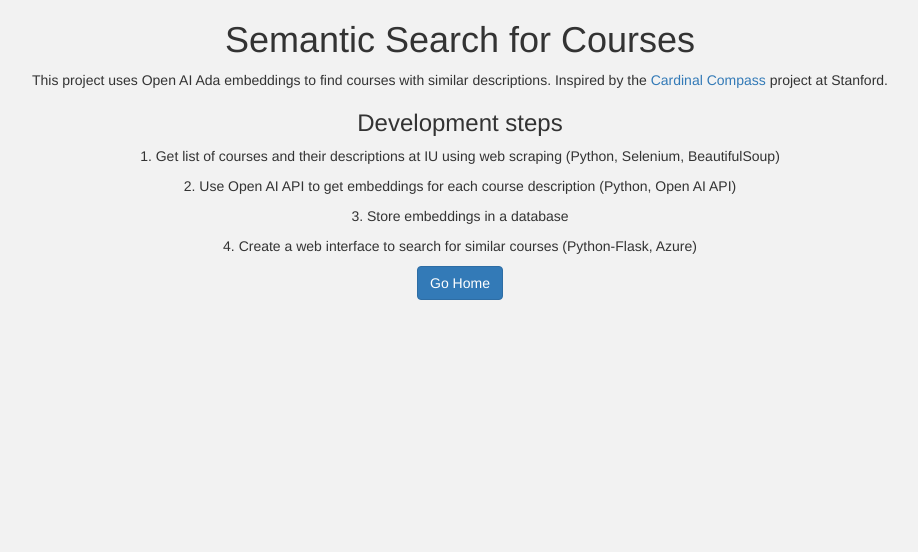
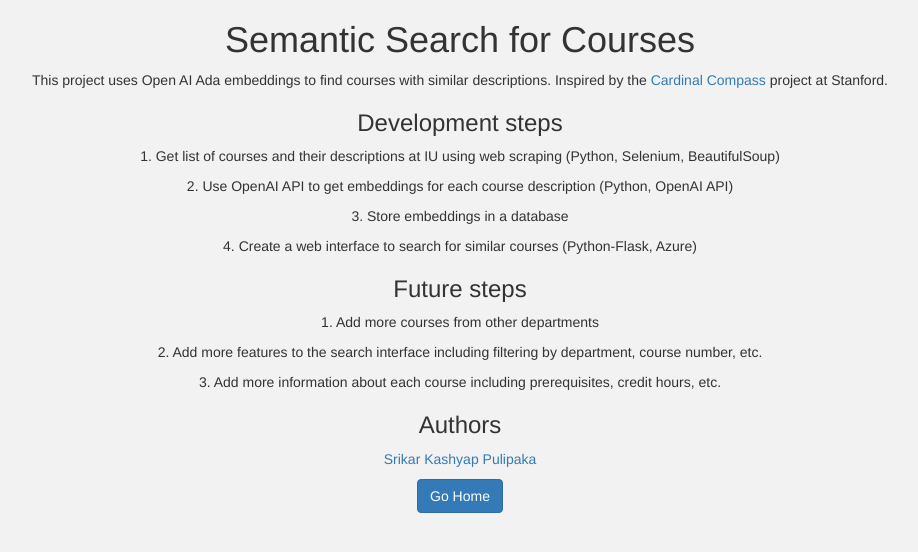
Before and after one commit to SrikarKashyap/SemanticSearch, a Flask app: page /about in a window 1280 px wide. Shown: the top 552 px of the page, without its empty margins (180-1098 px from the left). Run offline with Flask 3, Linux system fonts and the light colour scheme; some libraries are stand-ins or nearby versions.

Commit message:
html fixes

```diff
--- a/templates/about.html
+++ b/templates/about.html
@@ -30,9 +30,17 @@
 
     <h3>Development steps</h3>
     <p>1. Get list of courses and their descriptions at IU using web scraping (Python, Selenium, BeautifulSoup)</p>
-    <p>2. Use Open AI API to get embeddings for each course description (Python, Open AI API)</p>
+    <p>2. Use OpenAI API to get embeddings for each course description (Python, OpenAI API)</p>
     <p>3. Store embeddings in a database</p>
     <p>4. Create a web interface to search for similar courses (Python-Flask, Azure)</p>
+
+    <h3>Future steps</h3>
+    <p>1. Add more courses from other departments</p>
+    <p>2. Add more features to the search interface including filtering by department, course number, etc.</p>
+    <p>3. Add more information about each course including prerequisites, credit hours, etc.</p>
+
+    <h3>Authors</h3>
+    <p> <a href='https://www.linkedin.com/in/srikarkashyap/'> Srikar Kashyap Pulipaka </a> </p>
     <a href='/'><button class="btn btn-primary">Go Home</button></a>
     </body>
 </html>
```
Also changed, not shown: templates/index.html (+5 -4 lines).
